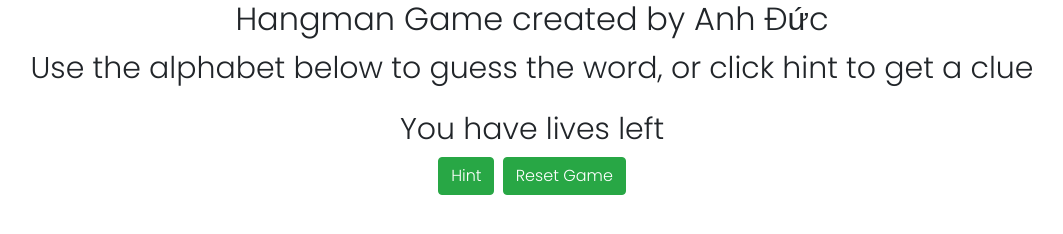
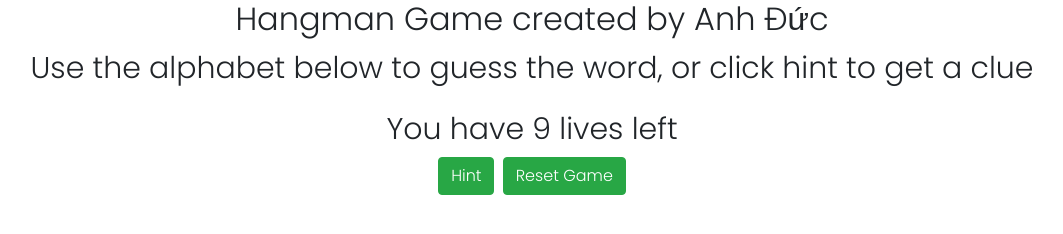
Before and after one commit to anhduc261209/hangman-game, a plain HTML site: page index.html in a window 1280 px wide. Shown: the whole page, without its empty margins (108-1171 px from the left). Drawn offline with nearby package versions, Linux system fonts and the light colour scheme.

Commit message:
Fix bugs

```diff
--- a/index.html
+++ b/index.html
@@ -16,7 +16,7 @@
         <div id="alpha-butt"></div>
         <div id="category"></div>
         <div id="wordarea"></div>
-        <div id="div-lives">You have <span id="lives"></span> lives left</div>
+        <div id="div-lives">You have <span id="lives">9</span> lives left</div>
         <div id="clue"></div>
         <div id="hangman-img"></div>
         <div id="butt">
```
